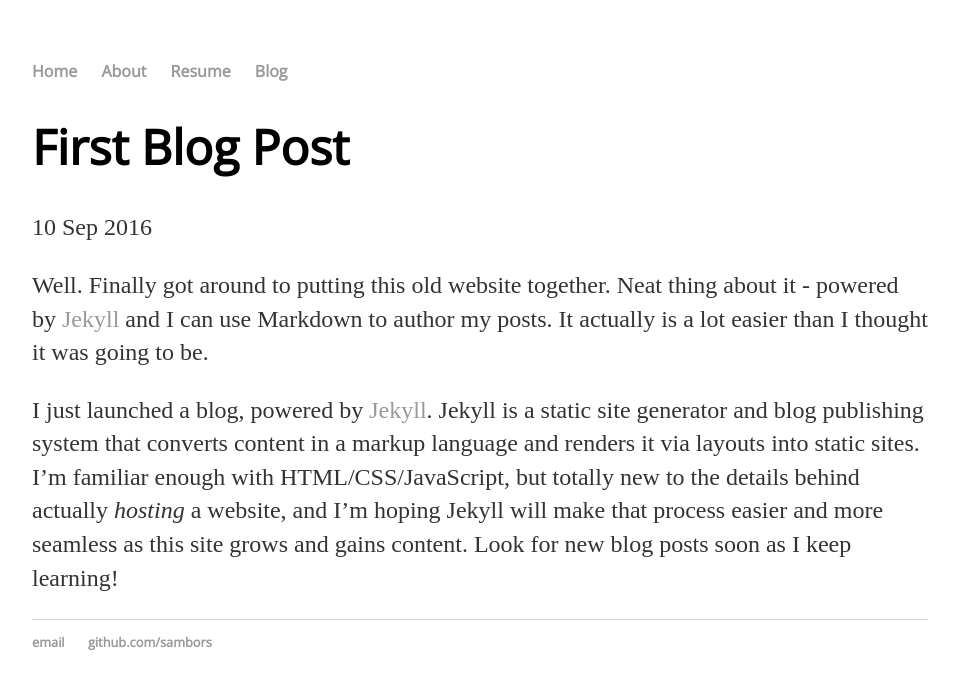
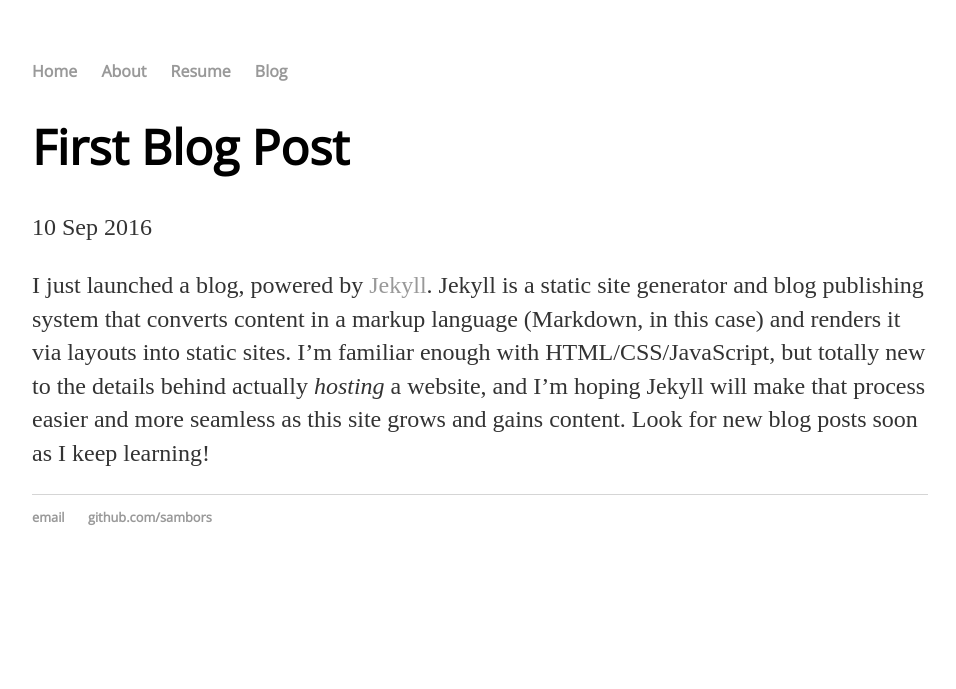
Before and after one commit to sambors/sambors.github.io, a Jekyll site: the page built from _posts/2016-09-10-hello-world.md, in a window 1280 px wide. Shown: the top 689 px of the page, without its empty margins (160-1116 px from the left). Built offline with Jekyll 4.4.1, drawn with Linux system fonts in a browser that asks for light colours.

Commit message:
Update 2016-09-10-hello-world.md

```diff
--- a/_posts/2016-09-10-hello-world.md
+++ b/_posts/2016-09-10-hello-world.md
@@ -4,6 +4,4 @@ title: "First Blog Post"
 date: 2016-09-10
 ---
 
-Well. Finally got around to putting this old website together. Neat thing about it - powered by [Jekyll](http://jekyllrb.com) and I can use Markdown to author my posts. It actually is a lot easier than I thought it was going to be.
-
-I just launched a blog, powered by [Jekyll](http://jekyllrb.com). Jekyll is a static site generator and blog publishing system that converts content in a markup language and renders it via layouts into static sites. I'm familiar enough with HTML/CSS/JavaScript, but totally new to the details behind actually *hosting* a website, and I'm hoping Jekyll will make that process easier and more seamless as this site grows and gains content. Look for new blog posts soon as I keep learning!
+I just launched a blog, powered by [Jekyll](http://jekyllrb.com). Jekyll is a static site generator and blog publishing system that converts content in a markup language (Markdown, in this case) and renders it via layouts into static sites. I'm familiar enough with HTML/CSS/JavaScript, but totally new to the details behind actually *hosting* a website, and I'm hoping Jekyll will make that process easier and more seamless as this site grows and gains content. Look for new blog posts soon as I keep learning!
```
